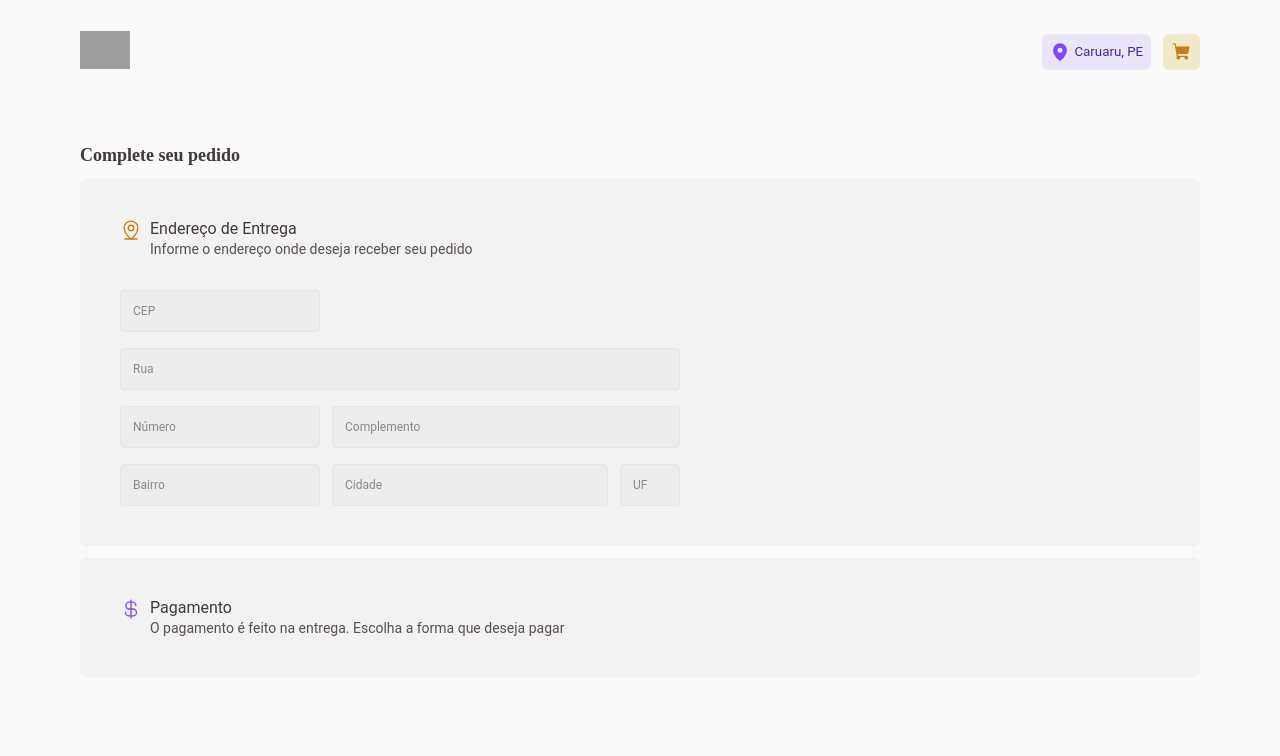
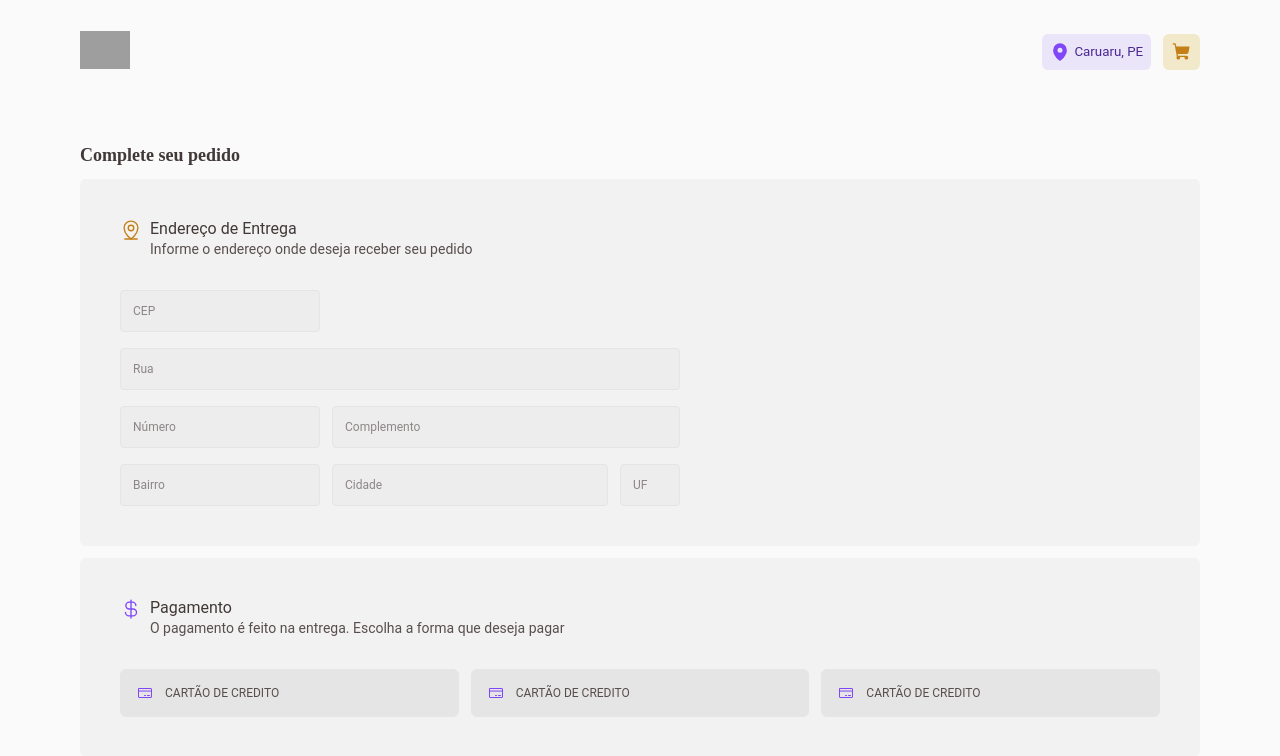
Before and after one commit to joseNeilson25/Solar-Amazon, a React (Create React App) app: page /completeOrder in a window 1280 px wide. Shown: the top 756 px of the page. Built offline with nearby package versions, Linux system fonts and the light colour scheme; grey boxes are pictures that could not be loaded.

Commit message:
Formas de pagamento

```diff
--- /dev/null
+++ b/src/pages/CompleteOrder/components/CompleteOrderForm/PaymentMethodOptions.tsx
@@ -0,0 +1,13 @@
+import { PaymentMethodInput } from "../PaymentMethodInput";
+import { PaymentMethodOptionsContainer } from "./styles";
+
+
+export function PaymentMethodOptions() {
+  return (
+    <PaymentMethodOptionsContainer>
+        <PaymentMethodInput />
+        <PaymentMethodInput />
+        <PaymentMethodInput />
+    </PaymentMethodOptionsContainer>
+  );
+}
--- a/src/pages/CompleteOrder/components/CompleteOrderForm/index.tsx
+++ b/src/pages/CompleteOrder/components/CompleteOrderForm/index.tsx
@@ -4,6 +4,7 @@
 import { MapPinLine, CurrencyDollar } from "phosphor-react";
 import { AddressForm } from "./AddressForm";
 import { useTheme } from "styled-components";
+import { PaymentMethodOptions } from "./PaymentMethodOptions";
 
 export function CompleteOrderForm(){
     const { colors } = useTheme();
@@ -28,6 +29,7 @@
                 subtitle="O pagamento é feito na entrega. Escolha a forma que deseja pagar"
                 icon={<CurrencyDollar color={colors["brand-purple"]} size={22} />}
                 />
+            <PaymentMethodOptions />
             </FormSectionContainer>
         </CompleteOrderFormContainer>
     )
--- a/src/pages/CompleteOrder/components/CompleteOrderForm/styles.ts
+++ b/src/pages/CompleteOrder/components/CompleteOrderForm/styles.ts
@@ -36,3 +36,13 @@
   }
 
 `;
+
+export const PaymentMethodOptionsContainer = styled.div`
+  display: grid;
+  grid-template-columns: repeat(3, 1fr);
+  gap: 0.75rem;
+  > p {
+    grid-column: span 3;
+    color: ${({ theme }) => theme.colors["base-error"]};
+  }
+`;
--- /dev/null
+++ b/src/pages/CompleteOrder/components/PaymentMethodInput/index.tsx
@@ -0,0 +1,12 @@
+import { CreditCard } from "phosphor-react";
+import { PaymentMethodContainer } from "./styles";
+
+
+export function PaymentMethodInput(){
+  return (
+    <PaymentMethodContainer>
+        <CreditCard size={16} />
+        Cartão de credito
+    </PaymentMethodContainer>
+  );
+};
--- /dev/null
+++ b/src/pages/CompleteOrder/components/PaymentMethodInput/styles.ts
@@ -0,0 +1,25 @@
+import styled from "styled-components";
+
+
+export const PaymentMethodContainer = styled.div`
+  padding: 0 1rem;
+  background: ${({ theme }) => theme.colors["base-button"]};
+  color: ${({ theme }) => theme.colors["base-text"]};
+  display: flex;
+  align-items: center;
+  justify-content: flex-start;
+  gap: 0.75rem;
+  font-size: 0.75rem;
+  text-transform: uppercase;
+  border-radius: 6px;
+  height: 3rem;
+  border: 1px solid ${({ theme }) => theme.colors["base-button"]};
+  transition: 0.4s;
+  svg {
+    color: ${({ theme }) => theme.colors["brand-purple"]};
+  }
+  &:hover {
+    background: ${({ theme }) => theme.colors["base-hover"]};
+  }
+  user-select: none;
+`;
```
